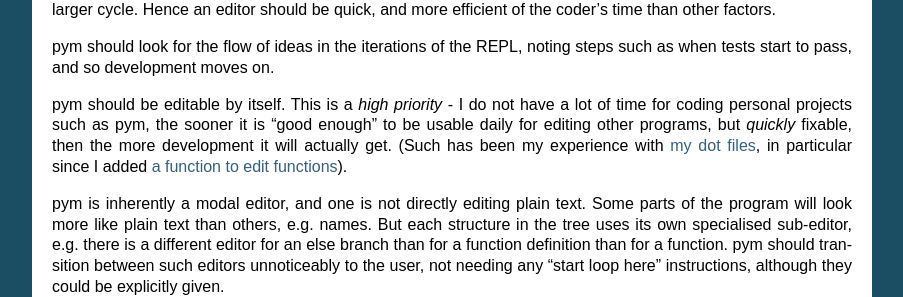
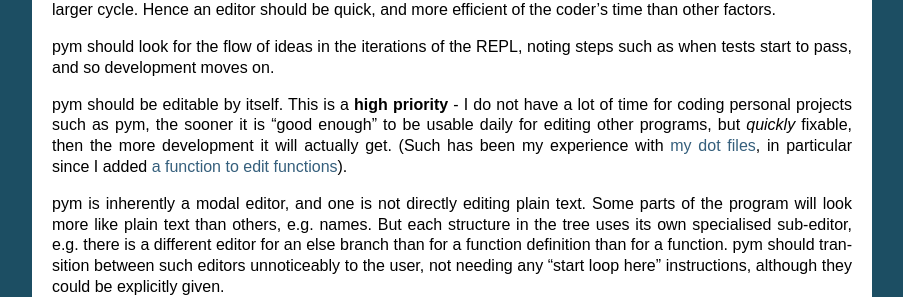
Before and after one commit to jalanb/pym, a Sphinx documentation site: the page built from docs/index.rst, in a window 1280 px wide. Shown: the part 1426-1723 px from the top of the page, without its empty margins (198-1101 px from the left). Built offline with Sphinx 7.4.7, drawn with Linux system fonts in a browser that asks for light colours; formulas are drawn with MathJax 3.

Commit message:
Be bolder

```diff
--- a/docs/index.rst
+++ b/docs/index.rst
@@ -70,7 +70,7 @@ An editor should appear in a `debugger <https://docs.python.org/3/library/pdb.ht
 
 pym should look for the flow of ideas in the iterations of the REPL, noting steps such as when tests start to pass, and so development moves on.
 
-pym should be editable by itself. This is a *high priority* - I do not have a lot of time for coding personal projects such as pym, the sooner it is "good enough" to be usable daily for editing other programs, but *quickly* fixable, then the more development it will actually get. (Such has been my experience with `my dot files <https://github.com/jalanb/dotjab/blob/master/functons>`_, in particular since I added `a function to edit functions <https://github.com/jalanb/what/blob/650677f8d0e80bc9aa9552cb5f87c42d34801b30/what.sh#L55>`_).
+pym should be editable by itself. This is a **high priority** - I do not have a lot of time for coding personal projects such as pym, the sooner it is "good enough" to be usable daily for editing other programs, but *quickly* fixable, then the more development it will actually get. (Such has been my experience with `my dot files <https://github.com/jalanb/dotjab/blob/master/functons>`_, in particular since I added `a function to edit functions <https://github.com/jalanb/what/blob/650677f8d0e80bc9aa9552cb5f87c42d34801b30/what.sh#L55>`_).
 
 pym is inherently a modal editor, and one is not directly editing plain text. Some parts of the program will look more like plain text than others, e.g. names. But each structure in the tree uses its own specialised sub-editor, e.g. there is a different editor for an else branch than for a function definition than for a function. pym should transition between such editors unnoticeably to the user, not needing any "start loop here" instructions, although they could be explicitly given.
 
```
